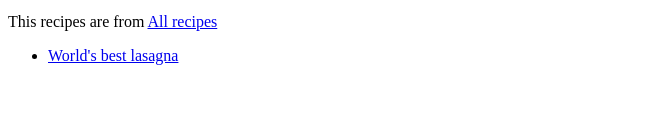
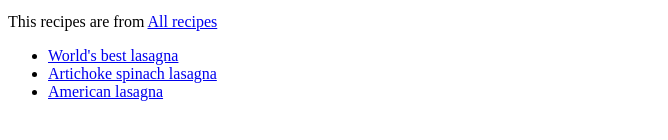
Before and after one commit to gl-el/odin-recipes, a plain HTML site: page index.html in a window 1280 px wide. Shown: the part 364-504 px from the top of the page, without its empty margins (0-668 px from the left). Drawn offline with Linux system fonts and the light colour scheme.

Commit message:
Added links to recipes

```diff
--- a/index.html
+++ b/index.html
@@ -1,5 +1,5 @@
 <!DOCTYPE html>
-<html>
+<html lang="en">
     <head>
         <meta charset="UTF-8">
         <title>Odin recipes</title>
@@ -18,6 +18,8 @@
         </p>
         <ul>
             <li><a href="../odin-recipes/worlds-best-lasagna.html">World's best lasagna</a></li>
+            <li><a href="../odin-recipes/artichoke-spinach-lasagna.html">Artichoke spinach lasagna</a></li>
+            <li><a href="../odin-recipes/american-lasagna.html">American lasagna</a></li>
         </ul>
     </body>
 </html>
```
